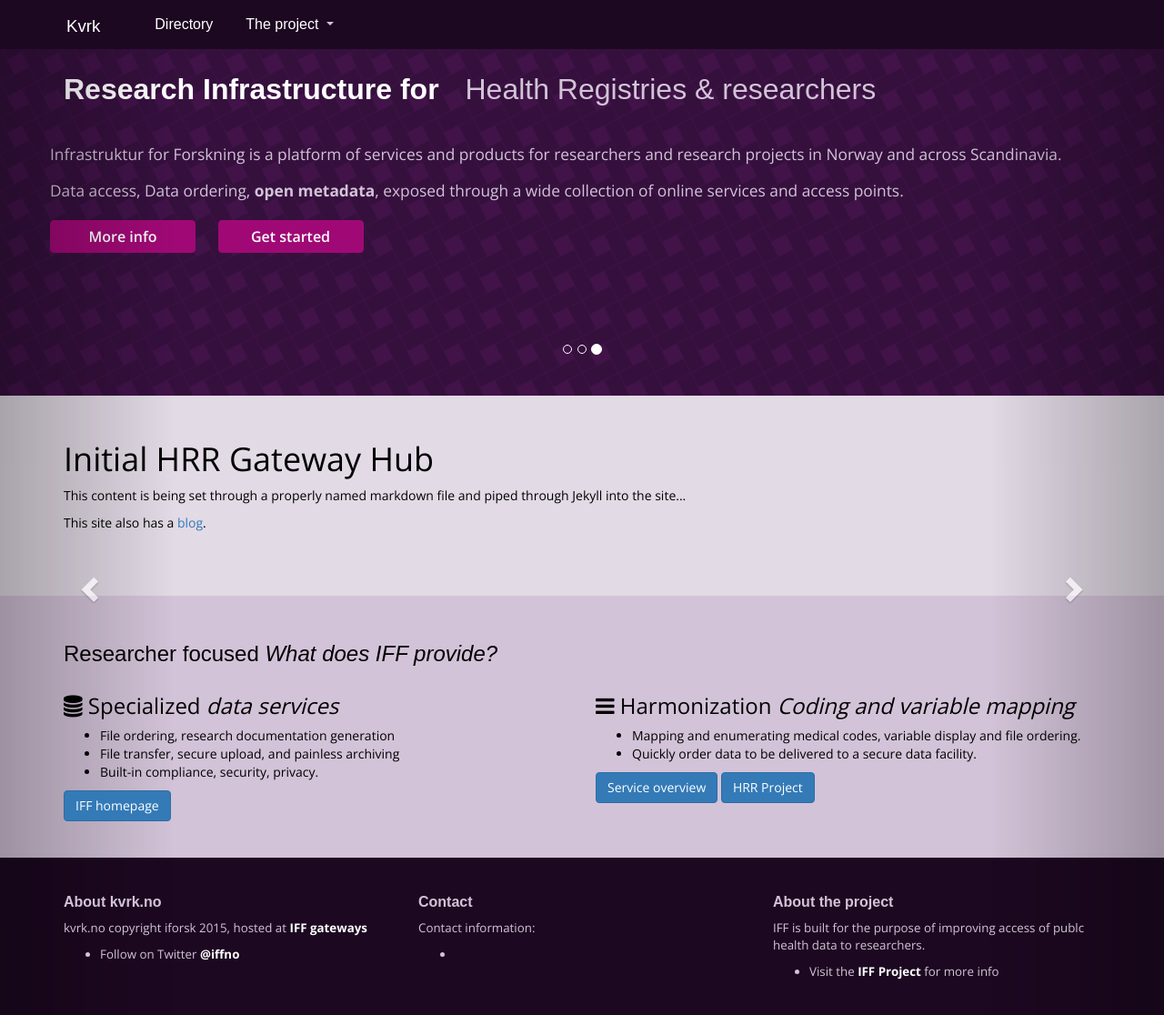
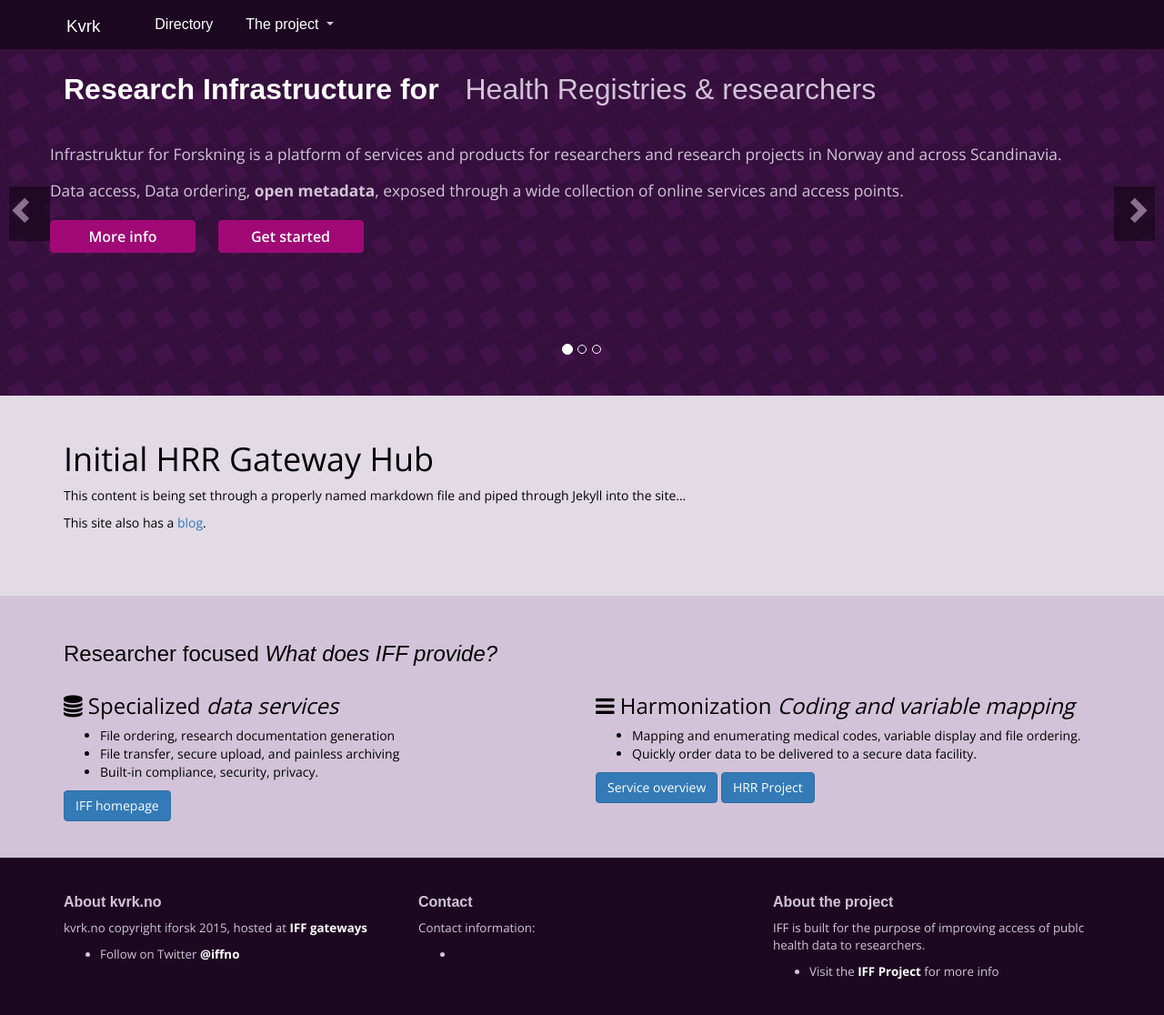
Before and after one commit to gateways/kvrk, a Jekyll site: the page built from index.md, in a window 1280 px wide and 1283 px high. Shown: the top 1116 px of the window at 91% size. Built offline with Jekyll 4.4.1, drawn with Linux system fonts in a browser that asks for light colours; nearby versions of some CDN libraries; some web fonts are replaced; Markdown is read by kramdown in place of the engine named in the settings; comment, search, counter and statistics services are not loaded.

Commit message:
Correcting broken HTML banner

```diff
--- a/_config.yml
+++ b/_config.yml
@@ -3,7 +3,7 @@ domain: kvrk.no
 description: Kvrk.no - Kodeverk kverkeren
 project: Infrastruktur for Forskning - kvrk
 author: kvrk
-author_email: ltrgatr@example.com
+author_email: ltrgtr@example.com
 markdown: redcarpet
 markdown_ext:  markdown,mkdown,mkdn,mkd,md
 redcarpet:
--- a/_layouts/default.html
+++ b/_layouts/default.html
@@ -55,9 +55,9 @@
   <div id="main-banner" class="carousel slide" data-ride="carousel">
     <!-- Indicators -->
     <ol class="carousel-indicators">
-      <li data-target="#main-banner" data-slide-to="0"></li>
+      <li data-target="#main-banner" data-slide-to="0" class="active"></li>
       <li data-target="#main-banner" data-slide-to="1"></li>
-      <li data-target="#main-banner" data-slide-to="2" class="active"></li>
+      <li data-target="#main-banner" data-slide-to="2"></li>
     </ol>
     <!-- Content -->
     <div class="carousel-inner" role="listbox">
@@ -106,13 +106,12 @@
                 <p>
                   Open data, shared standards, publicly funded, and social.
                 </p>
-              </div><div class="col-sm-7 ta-left-center">
               </div>
+              <div class="col-sm-7 ta-left-center"></div>
             </div>
           </div>
         </div>
       </div>
-    </div>
 
 
     <!-- Controls -->
@@ -125,6 +124,7 @@
       <span class="sr-only">Next</span>
     </a>
   </div>
+</div>
 
 <div class="compo-wrapper">
   <div class="container">
```
